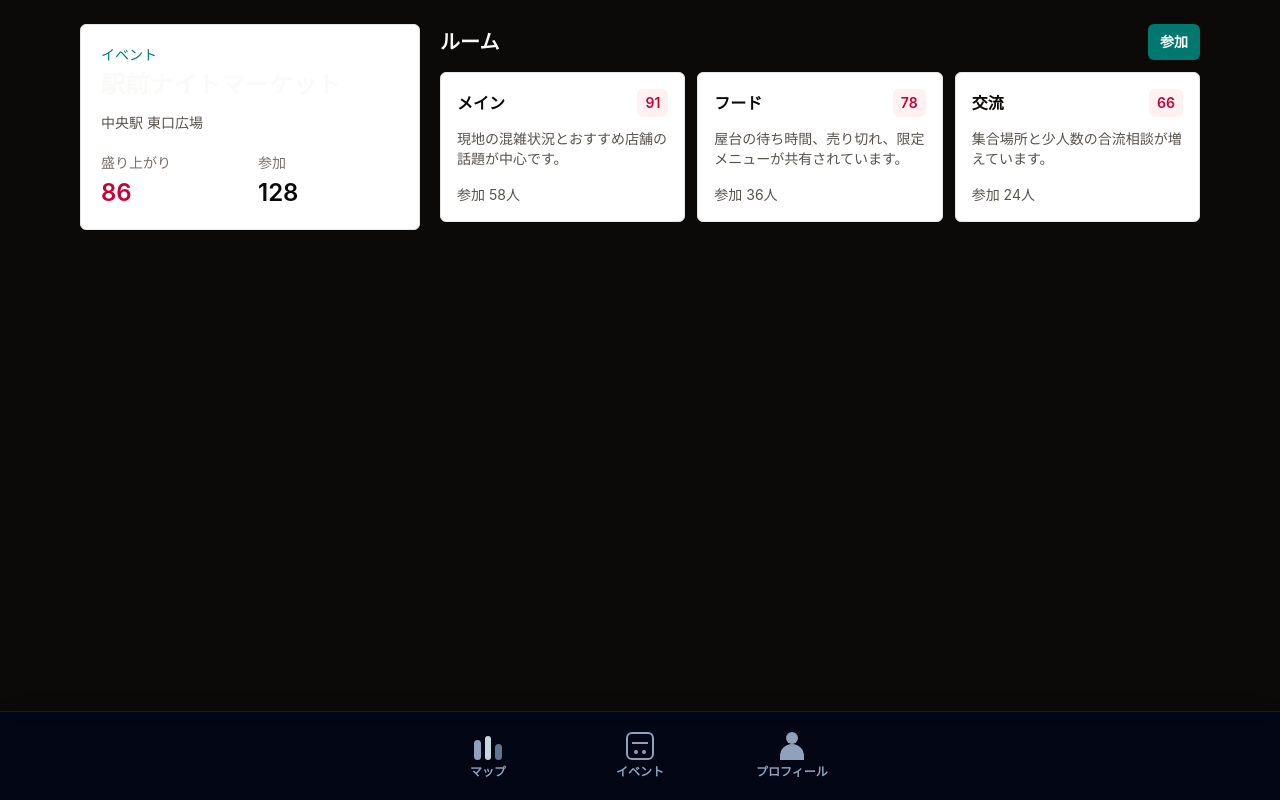
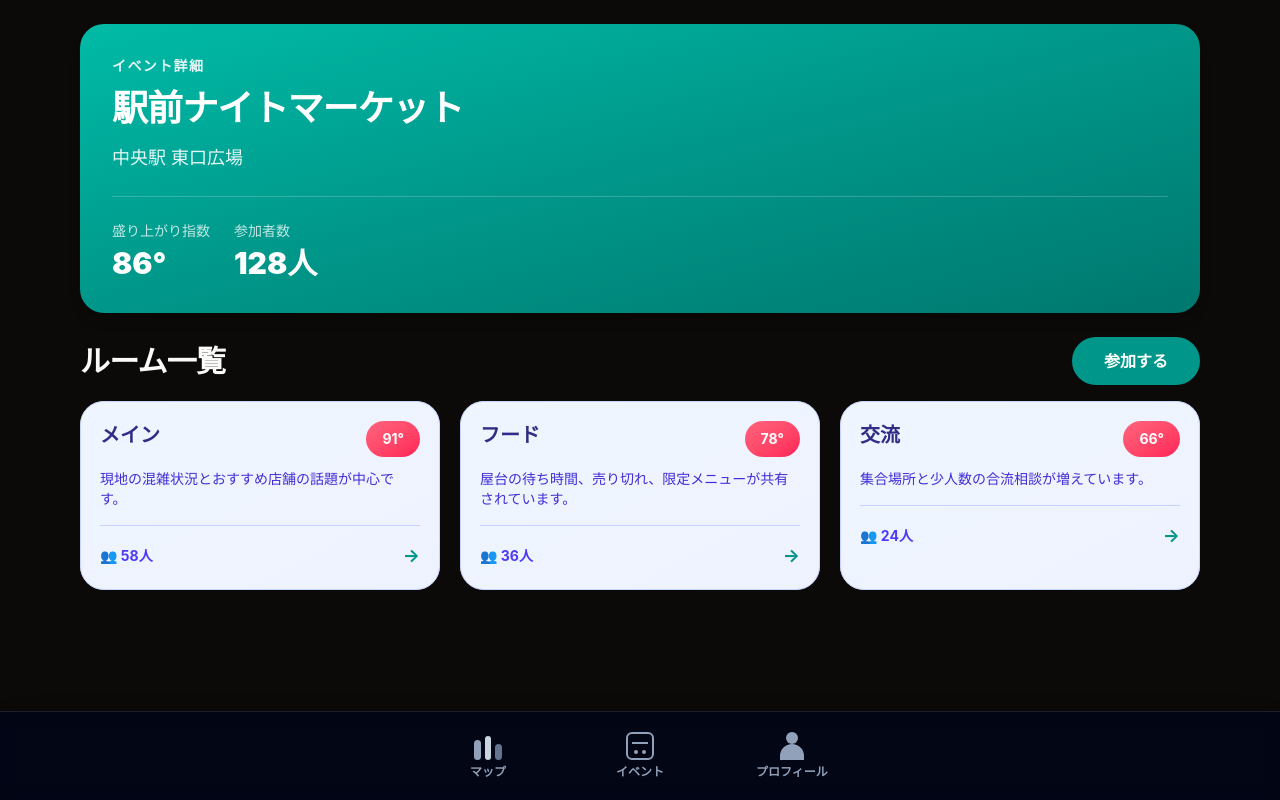
Before and after one commit to NU-HACKBASE/HACKBASE, a React app in the folder frontend/: page /event-101 in a window 1280 px wide. Built offline with nearby package versions, Linux system fonts and the light colour scheme; the HTML template or start-up script is replaced by a standard one.

Commit message:
色の変更、ボタンの動き

```diff
--- a/frontend/src/pages/AdminRoomsPage.jsx
+++ b/frontend/src/pages/AdminRoomsPage.jsx
@@ -21,7 +21,10 @@ export function AdminRoomsPage() {
                 {room.heat}
               </span>
             </div>
-            <p className="mt-3 text-sm text-stone-600">{room.summary}</p>
+            <div className="mt-3 rounded-md bg-gradient-to-r from-amber-50 to-orange-50 border border-amber-200 p-3">
+              <p className="text-xs font-semibold text-amber-700 mb-1">🤖 AIのようやく</p>
+              <p className="text-sm text-stone-700"><span className="font-semibold">AIの分析:</span> {room.summary}</p>
+            </div>
           </section>
         ))}
       </div>
--- a/frontend/src/pages/EventDetailPage.jsx
+++ b/frontend/src/pages/EventDetailPage.jsx
@@ -7,50 +7,66 @@ export function EventDetailPage() {
   const event = sampleEvents.find((item) => item.id === eventId) ?? sampleEvents[0]
 
   return (
-    <div className="grid gap-5 lg:grid-cols-[340px_minmax(0,1fr)]">
-      <section className="rounded-md border border-stone-200 bg-white p-5">
-        <p className="text-sm font-medium text-teal-700">イベント</p>
-        <h1 className="mt-1 text-2xl font-semibold tracking-normal">{event.title}</h1>
-        <p className="mt-3 text-sm text-stone-600">{event.address}</p>
-        <dl className="mt-5 grid grid-cols-2 gap-4">
+    <div className="space-y-6">
+      {/* ヘッダーセクション */}
+      <section className="rounded-3xl bg-gradient-to-br from-teal-500 via-teal-600 to-teal-700 p-8 text-white shadow-lg">
+        <p className="text-sm font-semibold uppercase tracking-widest opacity-90">イベント詳細</p>
+        <h1 className="mt-3 text-4xl font-black tracking-tight">{event.title}</h1>
+        <p className="mt-4 text-lg opacity-90">{event.address}</p>
+
+        <div className="mt-6 flex gap-6 pt-6 border-t border-white/20">
           <div>
-            <dt className="text-sm text-stone-500">盛り上がり</dt>
-            <dd className="mt-1 text-2xl font-semibold text-rose-700">{event.heat}</dd>
+            <p className="text-sm font-medium opacity-75">盛り上がり指数</p>
+            <p className="mt-1 text-3xl font-black">{event.heat}°</p>
           </div>
           <div>
-            <dt className="text-sm text-stone-500">参加</dt>
-            <dd className="mt-1 text-2xl font-semibold text-stone-950">
-              {event.participants}
-            </dd>
+            <p className="text-sm font-medium opacity-75">参加者数</p>
+            <p className="mt-1 text-3xl font-black">{event.participants}人</p>
           </div>
-        </dl>
+        </div>
       </section>
 
-      <section className="space-y-3">
-        <div className="flex items-center justify-between gap-3">
-          <h2 className="text-xl font-semibold tracking-normal">ルーム</h2>
+      {/* ルームセクション */}
+      <section className="space-y-4">
+        <div className="flex items-center justify-between">
+          <h2 className="text-3xl font-black tracking-tight">ルーム一覧</h2>
           <Link
-            className="rounded-md bg-teal-700 px-3 py-2 text-sm font-semibold text-white hover:bg-teal-800"
+            className="group relative inline-block px-8 py-3 font-bold text-teal-600 transition-all duration-300"
             to={`/${event.id}/${sampleRooms[0].id}`}
           >
-            参加
+            <span className="absolute inset-0 rounded-full bg-teal-600 transition-all duration-300 group-hover:scale-105"></span>
+            <span className="relative text-white">参加する</span>
           </Link>
         </div>
-        <div className="grid gap-3 md:grid-cols-3">
+
+        <div className="grid gap-5 md:grid-cols-2 lg:grid-cols-3">
           {sampleRooms.map((room) => (
             <Link
-              className="rounded-md border border-stone-200 bg-white p-4 hover:border-teal-500"
+              className="group relative overflow-hidden rounded-3xl transition-all duration-300"
               key={room.id}
               to={`/${event.id}/${room.id}`}
             >
-              <div className="flex items-center justify-between gap-3">
-                <h3 className="font-semibold text-stone-950">{room.title}</h3>
-                <span className="rounded-md bg-rose-50 px-2 py-1 text-sm font-semibold text-rose-700">
-                  {room.heat}
-                </span>
+              {/* 背景グラデーション */}
+              <div className="absolute inset-0 bg-gradient-to-br from-blue-50 to-indigo-50 group-hover:from-blue-100 group-hover:to-indigo-100 transition-all duration-300"></div>
+              <div className="absolute inset-0 border border-indigo-200 rounded-3xl group-hover:border-indigo-400 transition-all duration-300"></div>
+              <div className="absolute inset-0 shadow-md group-hover:shadow-xl rounded-3xl transition-all duration-300"></div>
+
+              {/* コンテンツ */}
+              <div className="relative p-5 z-10">
+                <div className="flex items-start justify-between gap-3 mb-3">
+                  <h3 className="flex-1 text-xl font-black text-indigo-900 group-hover:text-teal-600 transition-colors">{room.title}</h3>
+                  <span className="inline-block rounded-full bg-gradient-to-br from-rose-400 to-rose-500 px-4 py-2 text-sm font-bold text-white whitespace-nowrap">
+                    {room.heat}°
+                  </span>
+                </div>
+
+                <p className="text-sm text-indigo-700 mb-4">{room.summary}</p>
+
+                <div className="flex items-center justify-between pt-4 border-t border-indigo-200">
+                  <span className="text-sm font-bold text-indigo-600">👥 {room.participants}人</span>
+                  <span className="text-teal-600 font-bold text-lg group-hover:translate-x-1 transition-transform">→</span>
+                </div>
               </div>
-              <p className="mt-3 text-sm text-stone-600">{room.summary}</p>
-              <p className="mt-4 text-sm text-stone-600">参加 {room.participants}人</p>
             </Link>
           ))}
         </div>
--- a/frontend/src/pages/EventSearchPage.jsx
+++ b/frontend/src/pages/EventSearchPage.jsx
@@ -4,37 +4,139 @@ import { sampleEvents } from '../lib/sampleData'
 
 export function EventSearchPage() {
   return (
-    <div className="space-y-5">
-      <div className="flex flex-col gap-3 md:flex-row md:items-end md:justify-between">
-        <div>
-          <p className="text-sm font-medium text-teal-700">イベント検索</p>
-          <h1 className="mt-1 text-2xl font-semibold tracking-normal">イベント一覧</h1>
-        </div>
+    <>
+      <style>{`
+        @keyframes fadeInUp {
+          from {
+            opacity: 0;
+            transform: translateY(30px);
+          }
+          to {
+            opacity: 1;
+            transform: translateY(0);
+          }
+        }
+
+        @keyframes slideInLeft {
+          from {
+            opacity: 0;
+            transform: translateX(-40px);
+          }
+          to {
+            opacity: 1;
+            transform: translateX(0);
+          }
+        }
+
+        @keyframes pulse-glow {
+          0%, 100% {
+            box-shadow: 0 10px 30px rgba(99, 102, 241, 0.15);
+          }
+          50% {
+            box-shadow: 0 20px 50px rgba(99, 102, 241, 0.3);
+          }
+        }
+
+        @keyframes float {
+          0%, 100% {
+            transform: translateY(0px);
+          }
+          50% {
+            transform: translateY(-8px);
+          }
+        }
+
+        .animate-fade-in-up {
+          animation: fadeInUp 0.6s ease-out forwards;
+        }
+
+        .animate-slide-in-left {
+          animation: slideInLeft 0.6s ease-out forwards;
+        }
+
+        .event-card {
+          animation: fadeInUp 0.6s ease-out backwards;
+        }
+
+        .event-card:nth-child(1) { animation-delay: 0.1s; }
+        .event-card:nth-child(2) { animation-delay: 0.2s; }
+        .event-card:nth-child(3) { animation-delay: 0.3s; }
+        .event-card:nth-child(4) { animation-delay: 0.4s; }
+        .event-card:nth-child(5) { animation-delay: 0.5s; }
+        .event-card:nth-child(6) { animation-delay: 0.6s; }
+        .event-card:nth-child(7) { animation-delay: 0.7s; }
+        .event-card:nth-child(8) { animation-delay: 0.8s; }
+        .event-card:nth-child(9) { animation-delay: 0.9s; }
+
+        .event-card:hover {
+          animation: pulse-glow 2s ease-in-out infinite !important;
+          transform: translateY(-12px) scale(1.02);
+        }
+
+        .arrow-icon {
+          transition: all 0.4s cubic-bezier(0.34, 1.56, 0.64, 1);
+        }
+
+        .event-card:hover .arrow-icon {
+          transform: translateX(8px) rotate(20deg);
+        }
+
+        .heat-badge {
+          transition: all 0.3s cubic-bezier(0.34, 1.56, 0.64, 1);
+        }
+
+        .event-card:hover .heat-badge {
+          transform: scale(1.1) rotate(-5deg);
+        }
+      `}</style>
+
+      <div className="space-y-6">
+        {/* ヘッダーセクション */}
+        <section className="rounded-3xl bg-gradient-to-br from-indigo-500 via-indigo-600 to-indigo-700 p-8 text-white shadow-lg animate-fade-in-up">
+          <p className="text-base font-semibold uppercase tracking-widest opacity-90">イベント検索</p>
+          <div className="mt-3 flex flex-col gap-4 md:flex-row md:items-end md:justify-between">
+            <h1 className="text-5xl font-black tracking-tight">イベント一覧</h1>
             <input
-          className="w-full rounded-md border border-stone-300 bg-white px-3 py-2 text-sm outline-none focus:border-teal-600 md:max-w-xs"
-          placeholder="場所 / イベント名"
+              className="w-full rounded-2xl border-0 bg-white/20 px-4 py-3 text-white placeholder-white/60 outline-none focus:bg-white/30 transition-all duration-300 md:max-w-xs hover:bg-white/25"
+              placeholder="🔍 場所 / イベント名"
               type="search"
             />
           </div>
+        </section>
 
-      <div className="grid gap-3 md:grid-cols-3">
+        {/* イベントカードグリッド */}
+        <div className="grid gap-5 md:grid-cols-3">
           {sampleEvents.map((event) => (
             <Link
-            className="rounded-md border border-stone-200 bg-white p-4 hover:border-teal-500"
+              className="event-card group relative overflow-hidden rounded-3xl transition-all duration-300 cursor-pointer"
               key={event.id}
               to={`/${event.id}`}
             >
-            <div className="flex items-center justify-between gap-3">
-              <h2 className="font-semibold text-stone-950">{event.title}</h2>
-              <span className="rounded-md bg-rose-50 px-2 py-1 text-sm font-semibold text-rose-700">
-                {event.heat}
+              {/* 背景グラデーション */}
+              <div className="absolute inset-0 bg-gradient-to-br from-blue-50 to-indigo-50 group-hover:from-blue-100 group-hover:to-indigo-100 transition-all duration-300"></div>
+              <div className="absolute inset-0 border border-indigo-200 rounded-3xl group-hover:border-indigo-400 transition-all duration-300"></div>
+              <div className="absolute inset-0 shadow-md group-hover:shadow-2xl rounded-3xl transition-all duration-300"></div>
+
+              {/* コンテンツ */}
+              <div className="relative p-5 z-10">
+                <div className="flex items-start justify-between gap-3 mb-3">
+                  <h2 className="flex-1 text-2xl font-black text-indigo-900 group-hover:text-teal-600 transition-colors duration-300">{event.title}</h2>
+                  <span className="heat-badge inline-block rounded-full bg-gradient-to-br from-rose-400 to-rose-500 px-4 py-2 text-base font-bold text-white whitespace-nowrap">
+                    {event.heat}℃
                   </span>
                 </div>
-            <p className="mt-2 text-sm text-stone-600">{event.address}</p>
-            <p className="mt-4 text-sm text-stone-600">参加 {event.participants}人</p>
+
+                <p className="text-base text-indigo-700 mb-4 group-hover:text-indigo-800 transition-colors">{event.address}</p>
+
+                <div className="flex items-center justify-between pt-4 border-t border-indigo-200">
+                  <span className="text-base font-bold text-indigo-600">👥 {event.participants}人</span>
+                  <span className="arrow-icon text-teal-600 font-bold text-lg">→</span>
+                </div>
+              </div>
             </Link>
           ))}
         </div>
       </div>
+    </>
   )
 }
```
Lines whose indentation alone changed are shown as unchanged.
